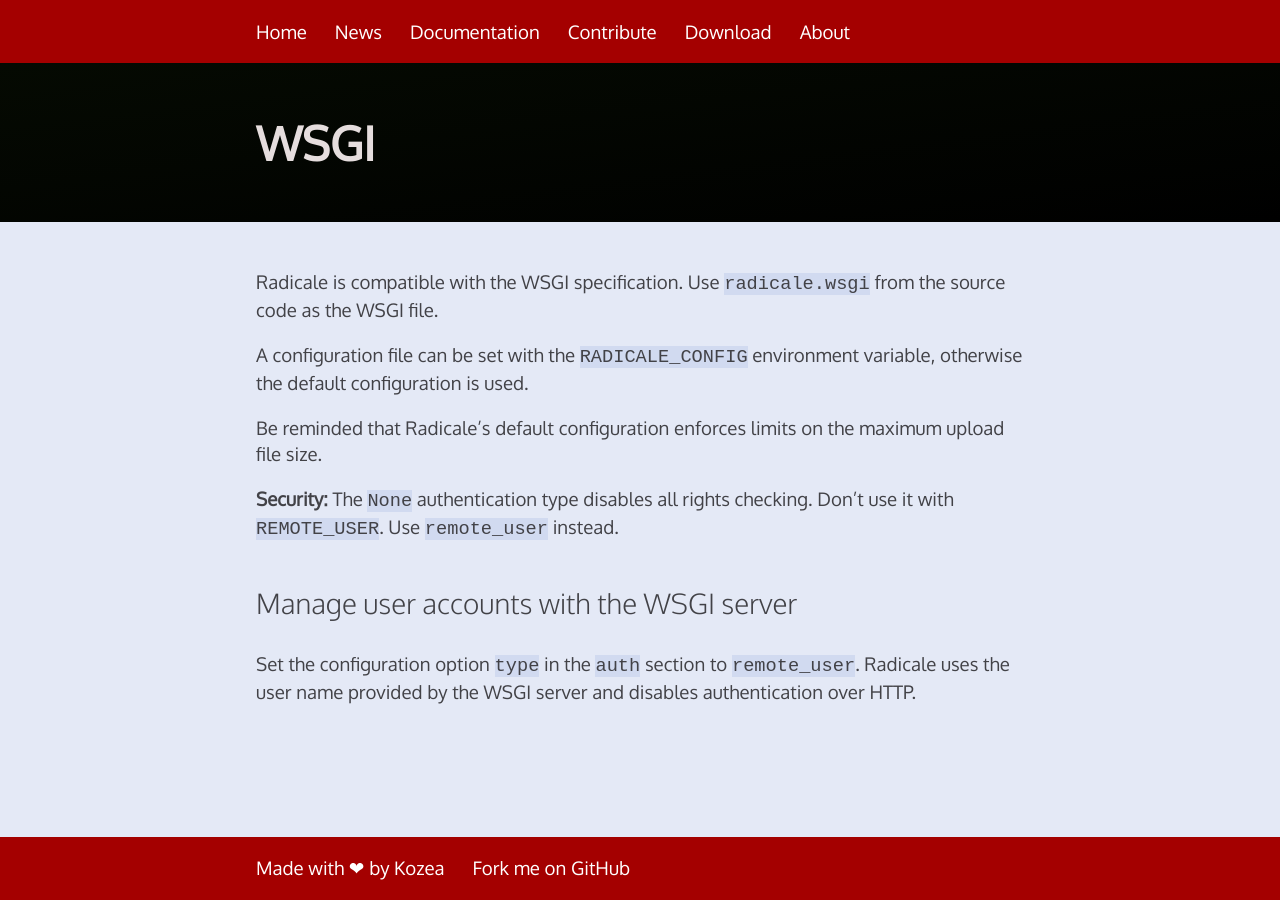
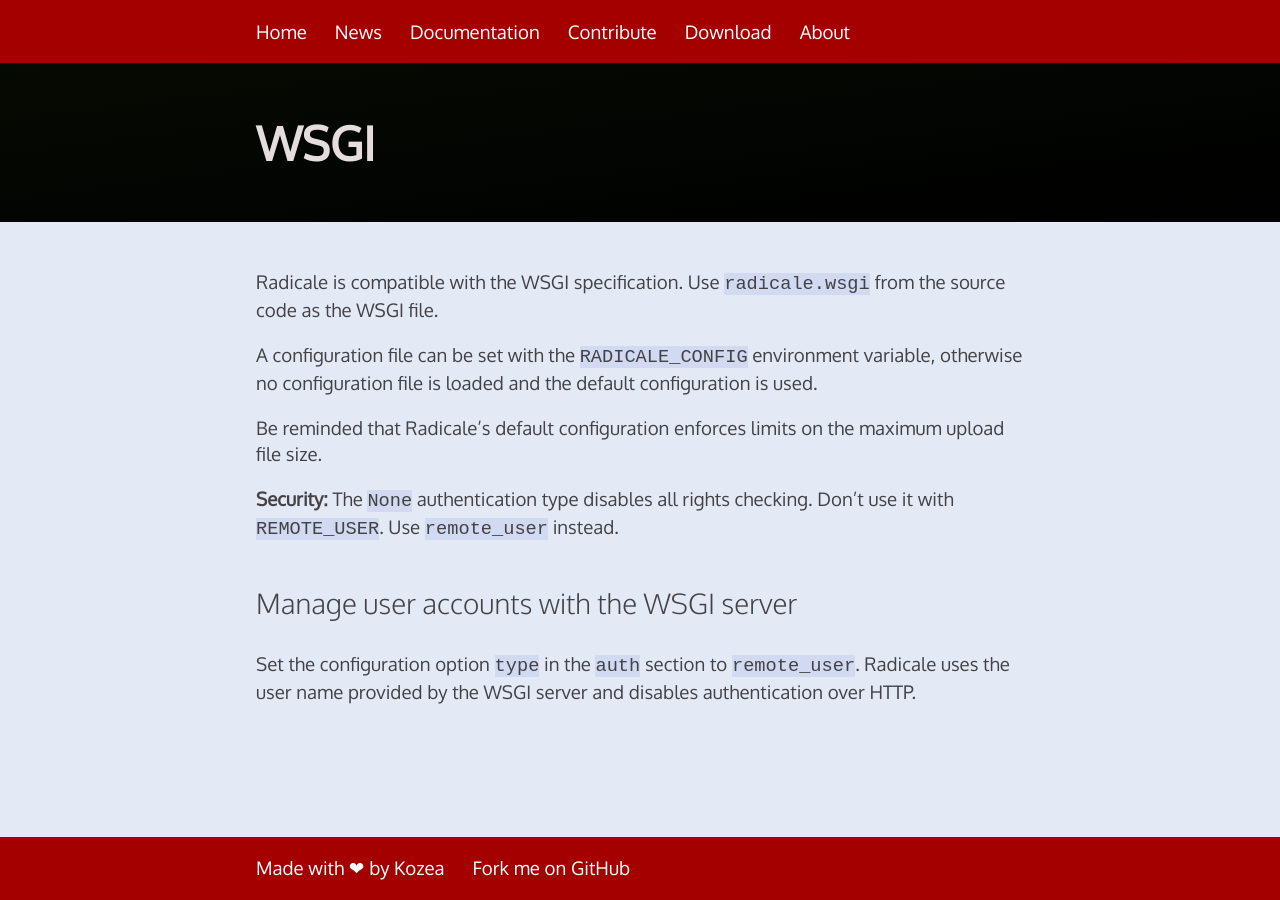
Before and after one commit to Kozea/Radicale, a Jekyll site: the page built from wsgi.md, in a window 1280 px wide. Built offline with Jekyll 4.4.1, drawn with Linux system fonts in a browser that asks for light colours.

Commit message:
the WSGI program doesn't load any configuration file (fixes #655)

```diff
--- a/wsgi.md
+++ b/wsgi.md
@@ -8,7 +8,7 @@
 the source code as the WSGI file.
 
 A configuration file can be set with the `RADICALE_CONFIG` environment variable,
-otherwise the default configuration is used.
+otherwise no configuration file is loaded and the default configuration is used.
 
 Be reminded that Radicale's default configuration enforces limits on the
 maximum upload file size.
```
